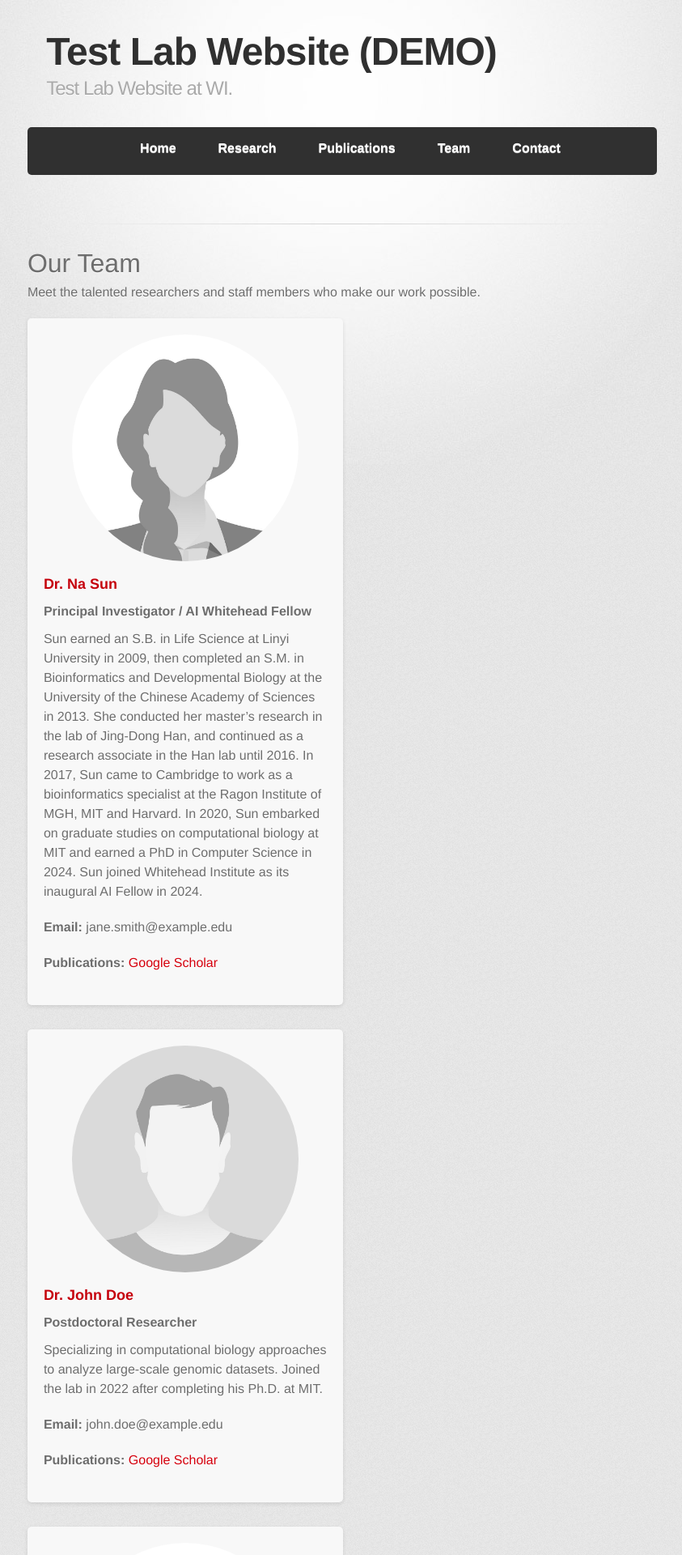
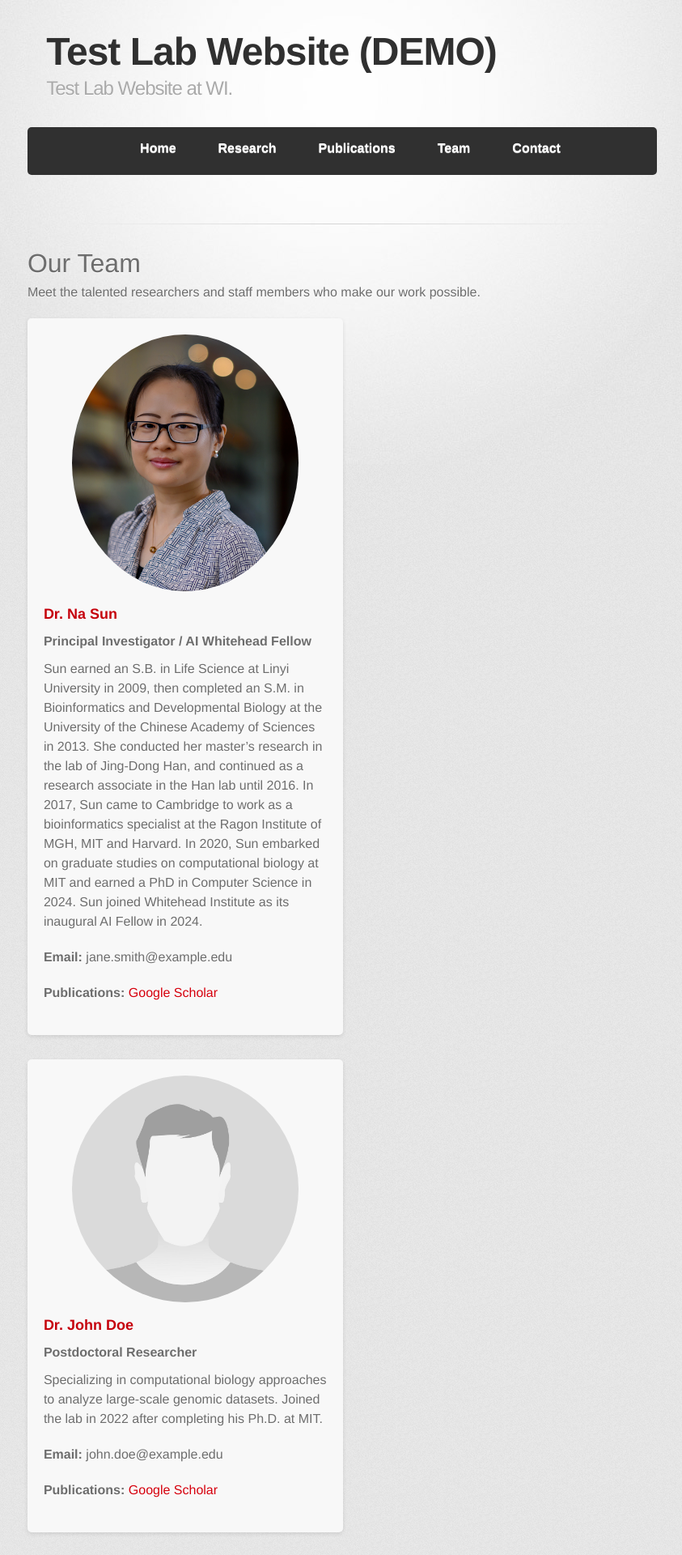
Before and after one commit to whitehead/SunLab, a Jekyll site: the page built from lab-website/team.md, in a window 1280 px wide. Shown: the top 1920 px of the page at 81% size, without its empty margins (185-1028 px from the left). Built offline with Jekyll 4.4.1, drawn with Linux system fonts in a browser that asks for light colours; some web fonts are replaced.

Commit message:
Update team.md

```diff
--- a/lab-website/team.md
+++ b/lab-website/team.md
@@ -9,7 +9,7 @@ Meet the talented researchers and staff members who make our work possible.
 
 <div class="team-container">
   <div class="team-member">
-    <img src="../lab-website/assets/images/placeholder1.jpg" alt="Dr. Jane Smith">
+    <img src="../lab-website/assets/images/photo_naSun.png" alt="Dr. Na Sun">
     <h3>Dr. Na Sun</h3>
     <p class="position">Principal Investigator / AI Whitehead Fellow</p>
     <p>Sun earned an S.B. in Life Science at Linyi University in 2009, then completed an S.M. in Bioinformatics and Developmental Biology at the University of the Chinese Academy of Sciences in 2013. She conducted her master’s research in the lab of Jing-Dong Han, and continued as a research associate in the Han lab until 2016. In 2017, Sun came to Cambridge to work as a bioinformatics specialist at the Ragon Institute of MGH, MIT and Harvard. In 2020, Sun embarked on graduate studies on computational biology at MIT and earned a PhD in Computer Science in 2024. Sun joined Whitehead Institute as its inaugural AI Fellow in 2024.</p>
```
